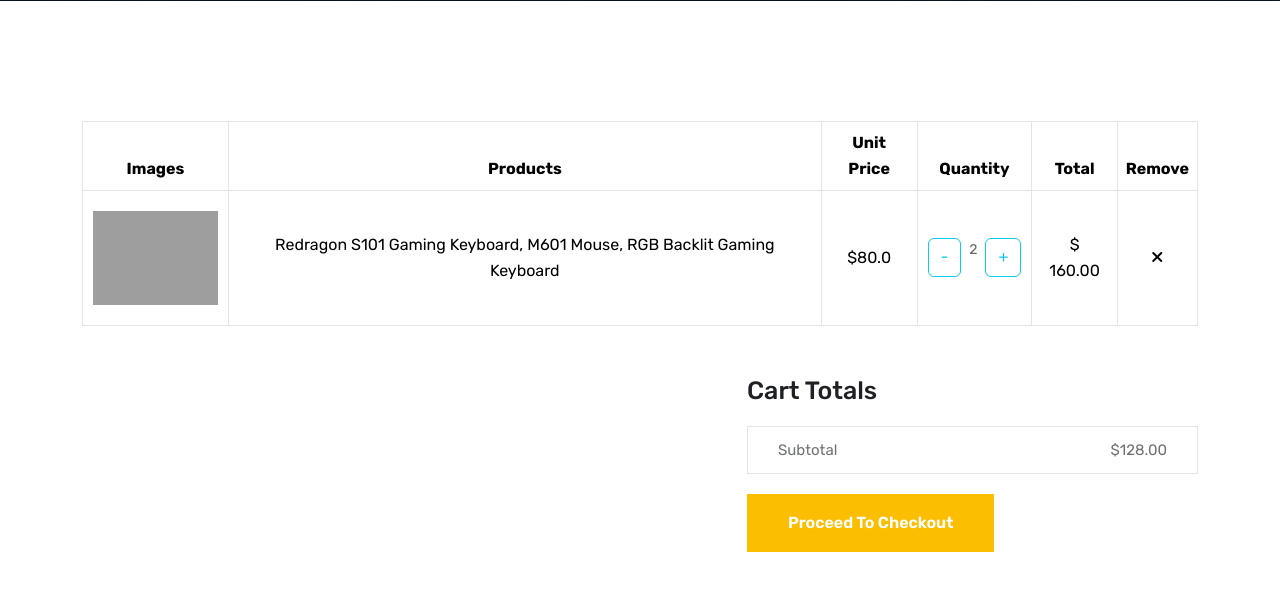
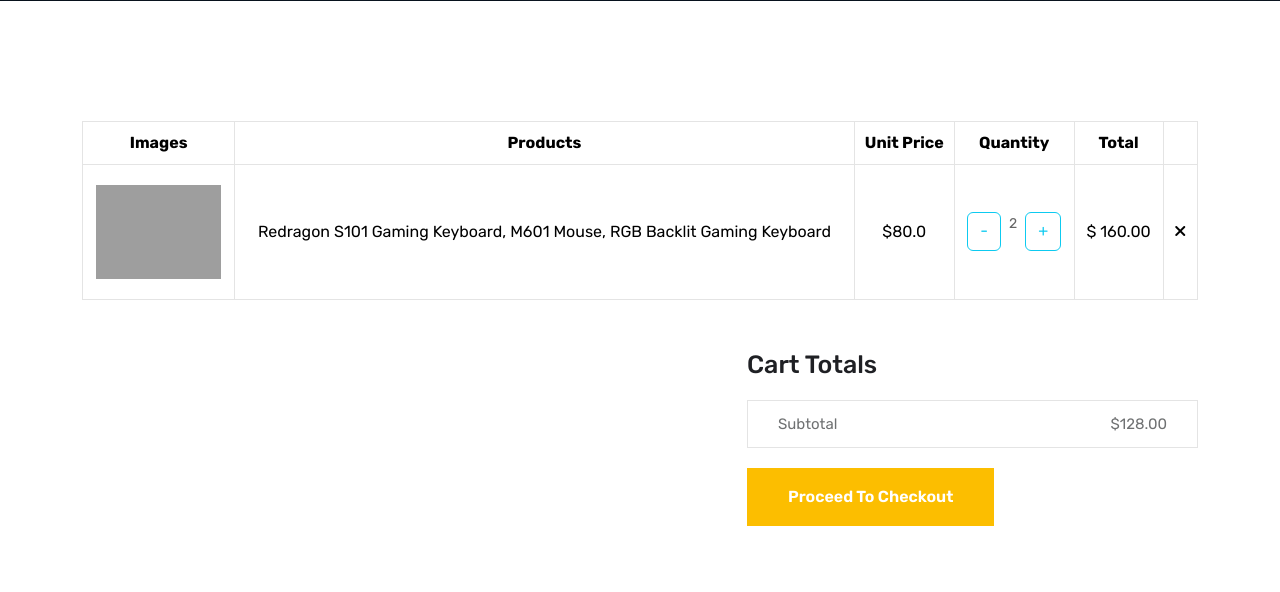
Before and after one commit to Sengwamana/Bazaaro_A_Vendor_Driven-eCommerce_System, a Django app: page /show-cart/ in a window 1280 px wide. Shown: the part 553-1145 px from the top of the page. Run offline with Django 4.2, Linux system fonts and the light colour scheme; a user stored in the database is signed in; data comes from the database, SQL or seed files in the repository; some libraries are stand-ins or nearby versions; some web fonts are replaced; grey boxes are pictures that could not be loaded.

Commit message:
Update cart.html

```diff
--- a/templates/products/cart.html
+++ b/templates/products/cart.html
@@ -47,7 +47,7 @@
                                       <th class="product-price">Unit Price</th>
                                       <th class="product-quantity">Quantity</th>
                                       <th class="product-subtotal">Total</th>
-                                      <th class="product-remove">Remove</th>
+                                      <th class="product-remove"></th>
                                    </tr>
                                 </thead>
                                 <tbody>
```
